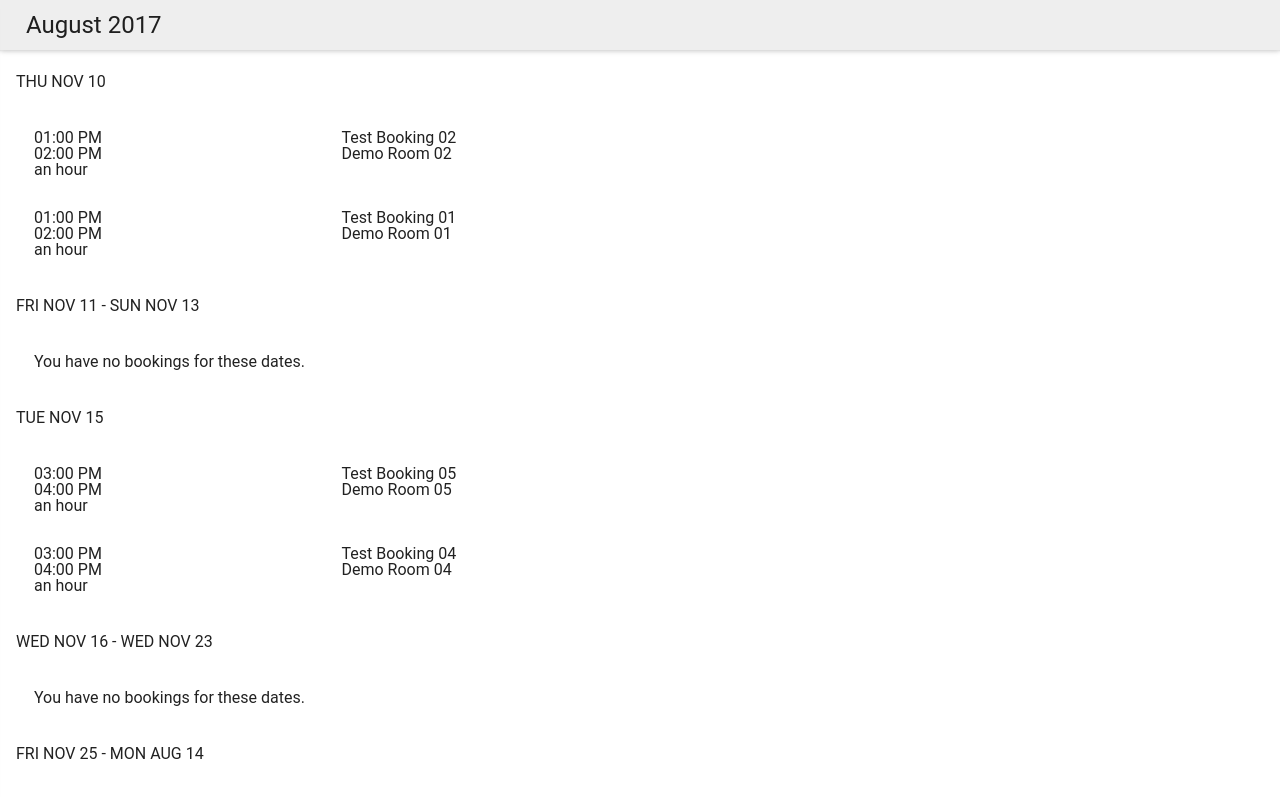
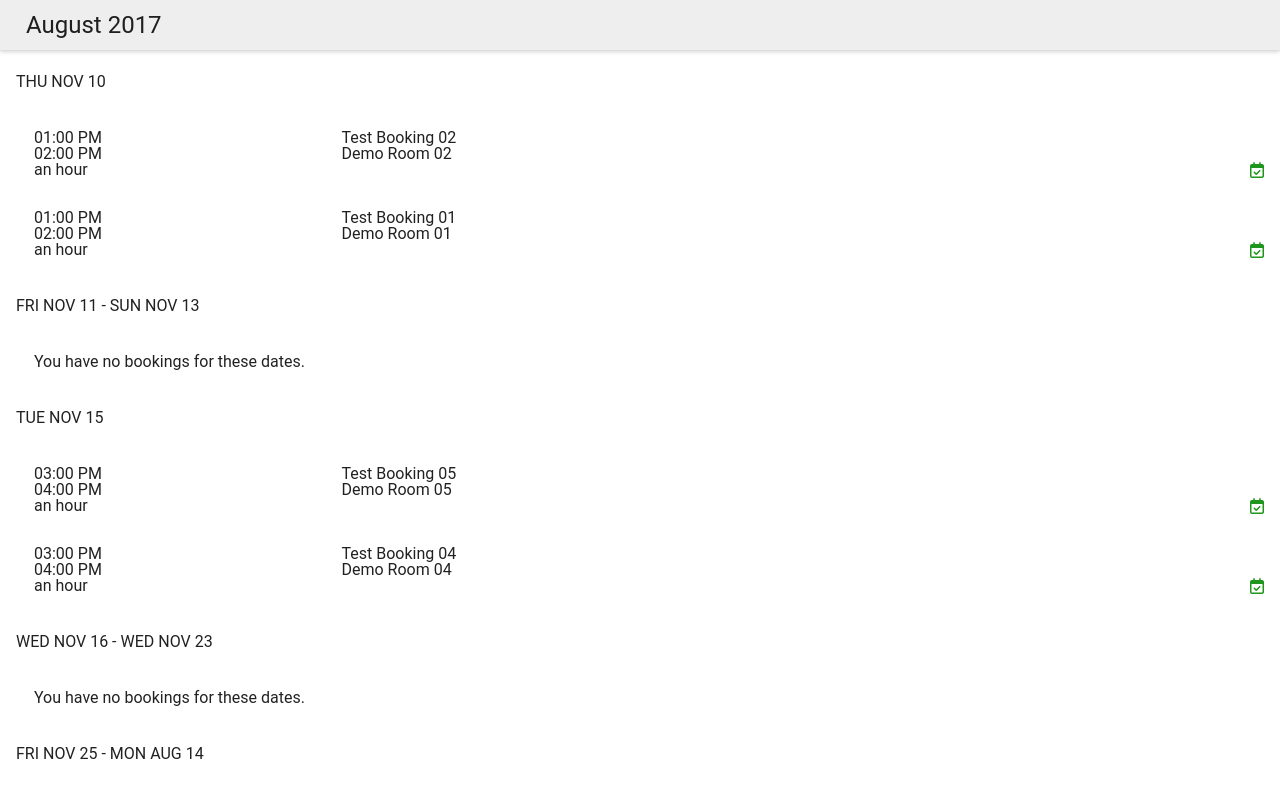
Before and after one commit to benjaminketron/fuzzy-funicular, a React (Create React App) app: page / in a window 1280 px wide. Shown: the top 800 px of the page. Built offline with nearby package versions, Linux system fonts and the light colour scheme; some icons are missing; what react-tap-event-plugin would draw is missing.

Commit message:
occuring logic

```diff
--- a/public/main.css
+++ b/public/main.css
@@ -17,6 +17,7 @@ body {
 }
 
 .booking {
+    position: relative;
     white-space: nowrap;
 }
 
@@ -32,3 +33,11 @@ body {
     width: 74%;
     vertical-align: top;
 }
+
+.booking-info-occuring {
+    position: absolute;
+    color: rgb(30, 149, 27);
+    font-family: FontAwesome;
+    bottom: 0px;
+    right: 0px;
+}
--- a/src/components/DayList.js
+++ b/src/components/DayList.js
@@ -36,7 +36,17 @@ const DayListItem = ({muiTheme, bookings, days, search, today }) => {
             nestedItems = bookingsList.map((booking) => {
                 let result = null;
                 if (booking) {
-                    let timeSpan = booking.end - booking.start;
+                    let bookingStart = booking.start;
+                    if (bookingStart < day.date) {
+                        bookingStart = day.date;
+                    }
+
+                    let bookingEnd = booking.end;
+                    if (bookingEnd >= Moment(day.date).add(1, 'days')) {
+                        bookingEnd = Moment(day.date).add(1, 'days').subtract(1, 'seconds')
+                    }
+
+                    let timeSpan = bookingEnd - bookingStart;
                     let timeUnit = ''
                     if (timeSpan < (1000 * 60 * 60)) {
                         timeUnit = 'minutes';
@@ -49,17 +59,25 @@ const DayListItem = ({muiTheme, bookings, days, search, today }) => {
                         timeSpan /= (1000 * 60 * 60 * 24);
                     }
 
+                    let occurring = bookingStart <= today && today <= bookingEnd;
+
                     result = (
                     <ListItem key={booking.id}>
                         <div className="booking">
                             <span className="booking-times">
-                                <span>{Moment(booking.start).format("hh:mm A")}</span><br/>
-                                <span>{Moment(booking.end).format("hh:mm A")}</span><br/>
+                                <span>{Moment(bookingStart).format("hh:mm A")}</span><br/>
+                                <span>{Moment(bookingEnd).format("hh:mm A")}</span><br/>
                                 <span>{Moment.duration(timeSpan, timeUnit).humanize()}</span><br/>
                             </span>
                             <span className="booking-info">
                                 <span>{booking.eventName}</span><br/>
                                 <span>{booking.roomName}</span><br/>
+                                <span className="booking-info-occuring fa fa-calendar-check-o"></span>
+                                { occurring ?
+                                    <span>occurring</span>
+                                    :
+                                    null
+                                }
                             </span>
                         </div>
                     </ListItem>
```
